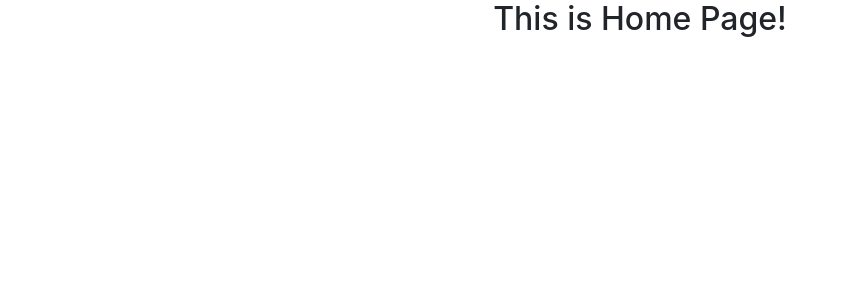
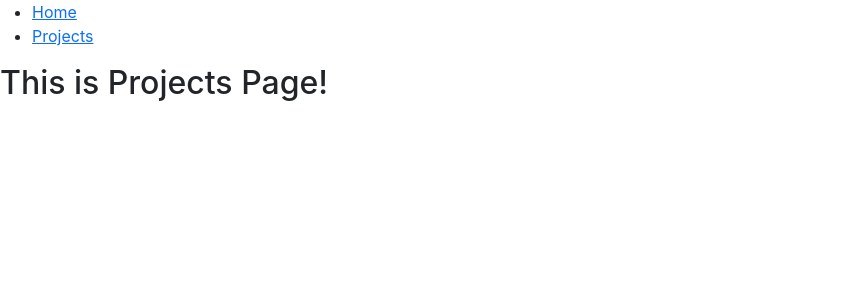
Before and after one commit to sisrafilss/portolio-client, a React (Create React App) app: page /projects in a window 1280 px wide. Shown: the top 300 px of the page, without its empty margins (0-847 px from the left). Built offline with nearby package versions, Linux system fonts and the light colour scheme.

Commit message:
react router v6 setup successfully

```diff
--- a/src/App.js
+++ b/src/App.js
@@ -1,10 +1,18 @@
-import './App.css';
-import Home from './pages/Home/Home/Home';
+import * as React from "react";
+import { Routes, Route} from "react-router-dom";
+import Home from "./pages/Home/Home/Home";
+import Projects from "./pages/Projects/Projects";
+import NotFound from "./pages/NotFound/NotFound";
 
 function App() {
   return (
-    <div className="App">
-      <Home />
+    <div>
+      <Routes>
+          <Route path="/" element={<Home />} />
+          <Route path="/home" element={<Home />} />
+          <Route path="/projects" element={<Projects />} />
+          <Route path="*" element={<NotFound />} />
+      </Routes>
     </div>
   );
 }
--- a/src/pages/Home/Home/Home.js
+++ b/src/pages/Home/Home/Home.js
@@ -1,9 +1,10 @@
 import React from 'react';
+import Header from '../../Shared/Header/Header';
 
 const Home = () => {
     return (
         <div>
-            <h2>This is Home Page!</h2>
+            <Header />
         </div>
     );
 };
--- /dev/null
+++ b/src/pages/NotFound/NotFound.js
@@ -0,0 +1,12 @@
+import React from 'react';
+
+const NotFound = () => {
+    return (
+        <div>
+            <h1 className="display-2">404</h1>
+            <h2>Page Not Found!</h2>
+        </div>
+    );
+};
+
+export default NotFound;
--- /dev/null
+++ b/src/pages/Projects/Projects.js
@@ -0,0 +1,13 @@
+import React from 'react';
+import Header from '../Shared/Header/Header';
+
+const Projects = () => {
+    return (
+        <div>
+            <Header />
+            <h2>This is Projects Page!</h2>
+        </div>
+    );
+};
+
+export default Projects;
--- /dev/null
+++ b/src/pages/Shared/Header/Header.js
@@ -0,0 +1,21 @@
+import React from "react";
+import { Link } from "react-router-dom";
+
+const Header = () => {
+  return (
+    <div>
+      <nav>
+        <ul>
+          <li>
+            <Link to="/">Home</Link>
+          </li>
+          <li>
+            <Link to="/projects">Projects</Link>
+          </li>
+        </ul>
+      </nav>
+    </div>
+  );
+};
+
+export default Header;
```
Also changed, not shown: src/index.js (+9 -8 lines).
